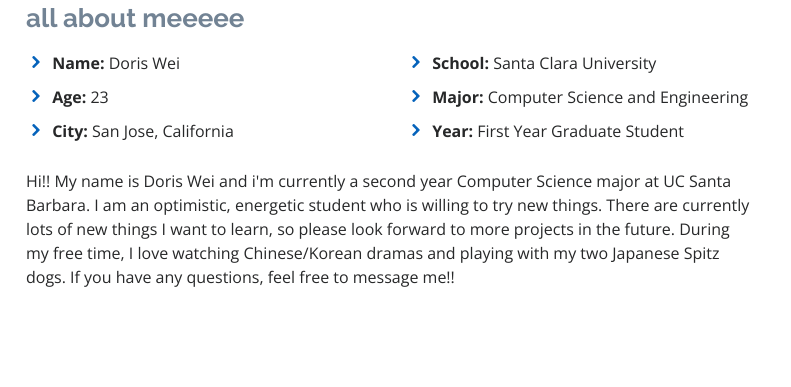
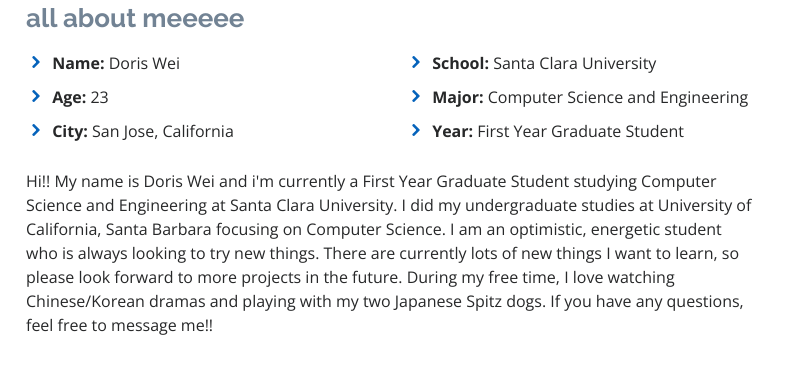
Before and after one commit to dorinori/dorinori.github.io, a plain HTML site: page index.html in a window 1280 px wide. Shown: the part 965-1352 px from the top of the page, 489-1280 px from the left. Drawn offline with nearby package versions, Linux system fonts and the light colour scheme.

Commit message:
Update index.html

```diff
--- a/index.html
+++ b/index.html
@@ -101,8 +101,9 @@
               </div>
             </div>
             <p>
-              Hi!! My name is Doris Wei and i'm currently a second year Computer Science major at UC Santa Barbara. I am an optimistic,
-              energetic student who is willing to try new things. There are currently lots of new things I want to learn, so please look forward
+              Hi!! My name is Doris Wei and i'm currently a First Year Graduate Student studying Computer Science and Engineering at Santa Clara University.
+              I did my undergraduate studies at University of California, Santa Barbara focusing on Computer Science. I am an optimistic,
+              energetic student who is always looking to try new things. There are currently lots of new things I want to learn, so please look forward
               to more projects in the future. During my free time, I love watching Chinese/Korean dramas and playing with my two Japanese Spitz dogs.
               If you have any questions, feel free to message me!!
             </p>
```
